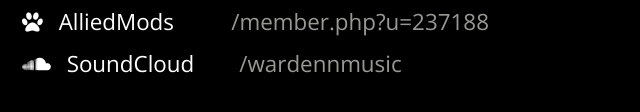
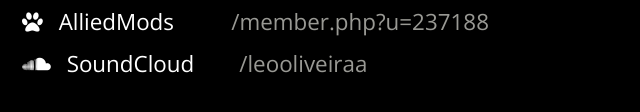
Before and after one commit to 13dev/about.13dev.pt, a plain HTML site: page index.html in a window 1280 px wide. Shown: the part 440-552 px from the top of the page, 58-698 px from the left. Drawn offline with nearby package versions, Linux system fonts and the light colour scheme.

Commit message:
Update index.html

```diff
--- a/index.html
+++ b/index.html
@@ -72,9 +72,9 @@
 				</li>
 				<li>
 					<i class="fa fa-soundcloud" aria-hidden="true"></i>
-					<a href="https://soundcloud.com/wardennmusic" target="_blank" rel="me">
+					<a href="https://soundcloud.com/leooliveiraa" target="_blank" rel="me">
 						<span class="platform">SoundCloud</span>
-						<span class="link">/wardennmusic</span>
+						<span class="link">/leooliveiraa</span>
 					</a>
 				</li>
 			</ul>
```
